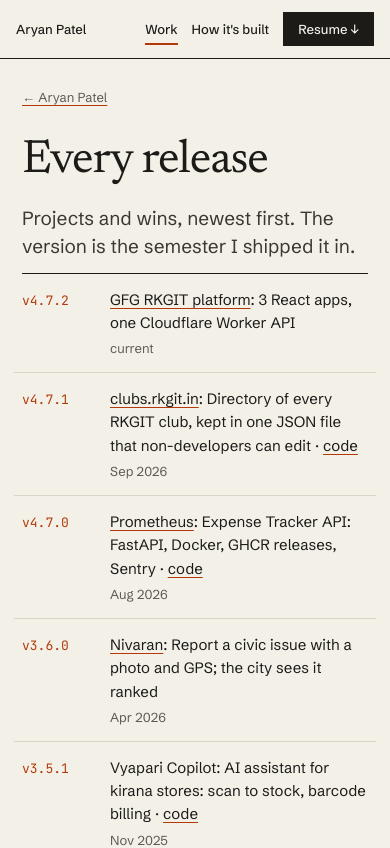
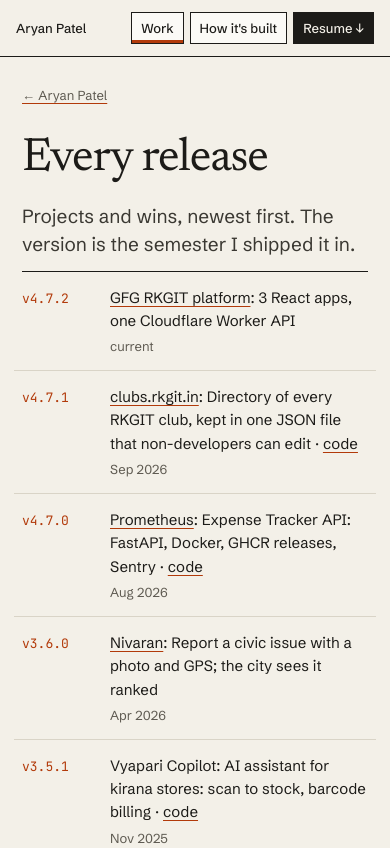
Before and after one commit to patelaryandev/portfolio, a Next.js app: page /work in a window 390 px wide. Shown: the top 848 px of the page. Built offline with nearby package versions, Linux system fonts and the light colour scheme.

Commit message:
Menu as bordered buttons; side panel stays in view and its grid reaches the screen edge; tidier profile card on phones

```diff
--- a/app/globals.css
+++ b/app/globals.css
@@ -161,12 +161,13 @@
 .nav .brand { text-decoration: none; display: flex; align-items: baseline; gap: 10px; }
 .nav .brand b { font-weight: 500; }
 .nav .brand span { color: var(--muted); font-size: 13px; }
-.nav ul { list-style: none; padding: 0; display: flex; gap: 22px; align-items: center; }
-.nav ul a { text-decoration: none; padding: 6px 0; font-weight: 500; border-bottom: 2px solid transparent; transition: color .12s, border-color .12s; }
-.nav ul a:hover, .nav ul a:focus-visible { color: var(--accent); }
-.nav ul a[aria-current] { border-bottom-color: var(--accent); }
-.nav ul a.nav-cv { height: 34px; padding: 0 14px; display: inline-flex; align-items: center; border: 1.5px solid var(--ink); background: var(--ink); color: var(--paper); transition: transform .12s ease, box-shadow .12s ease; }
-.nav ul a.nav-cv:hover, .nav ul a.nav-cv:focus-visible { color: var(--paper); transform: translate(-2px, -2px); box-shadow: 3px 3px 0 var(--accent); }
+.nav ul { list-style: none; padding: 0; display: flex; gap: 8px; align-items: center; }
+.nav ul a { text-decoration: none; height: 34px; padding: 0 14px; display: inline-flex; align-items: center; border: 1.5px solid var(--ink); background: #FBFAF6; font-weight: 500; transition: transform .12s ease, box-shadow .12s ease; }
+.nav ul a:hover, .nav ul a:focus-visible { transform: translate(-2px, -2px); box-shadow: 3px 3px 0 var(--ink); }
+.nav ul a[aria-current] { box-shadow: inset 0 -3px 0 var(--accent); }
+.nav ul a[aria-current]:hover, .nav ul a[aria-current]:focus-visible { box-shadow: inset 0 -3px 0 var(--accent), 3px 3px 0 var(--ink); }
+.nav ul a.nav-cv { background: var(--ink); color: var(--paper); }
+.nav ul a.nav-cv:hover, .nav ul a.nav-cv:focus-visible { box-shadow: 3px 3px 0 var(--accent); }
 
 /* ---- home: profile, chips, buttons ---- */
 .live { margin-top: 18px; }
@@ -180,7 +181,17 @@
 .profile dt { color: var(--muted); }
 .profile dd { margin: 0; }
 .profile-panel { border: none; border-bottom: 1.5px solid var(--ink); }
+.profile-head .ph-place::before { content: " · "; }
 .profile-inline { display: none; margin-top: 24px; max-width: 420px; }
+/* on phones the name is already the big heading, so the card shows the role instead */
+.profile-inline .profile-head { padding: 12px 14px; }
+.profile-inline .profile-head img { width: 56px; height: 56px; }
+.profile-inline .profile-head b { display: none; }
+.profile-inline .profile-head span { display: block; }
+.profile-inline .profile-head .ph-role { font-family: var(--font-serif), serif; font-size: 17px; line-height: 1.15; color: var(--ink); }
+.profile-inline .profile-head .ph-place { margin-top: 2px; }
+.profile-inline .profile-head .ph-place::before { content: none; }
+.profile-inline dl { grid-template-columns: auto 1fr; gap: 6px 12px; padding: 12px 14px 14px; font-size: 12px; }
 
 .chips { list-style: none; padding: 0; display: flex; flex-wrap: wrap; gap: 6px; margin-top: 18px; max-width: 62ch; }
 .chips li { font-family: var(--font-mono), monospace; font-size: 12px; padding: 3px 8px; border: 1px solid var(--ink); background: #FBFAF6; line-height: 1.4; }
@@ -238,16 +249,30 @@
 .diag.mini { pointer-events: none; }
 .diag.mini text { font-size: 15px; fill: var(--ink); stroke: none; }
 
-/* the side panel stays in view while the long left column scrolls, so it never ends half way down */
-@media (min-width: 1001px) and (min-height: 860px) {
-  .home .panel { align-items: flex-start; }
-  .home .panel-in { position: sticky; top: 64px; height: calc(100dvh - 64px); }
+/* the side panel stays in view while the long left column scrolls, so it never ends half way down.
+   Pinned by its bottom edge: on short screens it scrolls until the Revision row reaches the bottom, then stays. */
+@media (min-width: 1001px) {
+  .home .panel { align-items: flex-end; position: relative; }
+  .home .panel-in { position: sticky; bottom: 0; min-height: calc(100dvh - 64px); }
+}
+/* a little tighter on laptop-height screens so the whole panel fits under the menu */
+@media (min-width: 1001px) and (max-height: 860px) {
+  .profile-panel dl { padding: 10px 16px 12px; }
+  .home .panel .blueprint { padding-top: 20px; }
+  .home .panel .stage { margin-top: 10px; }
+  .home .panel .facts { margin-bottom: 12px; }
+}
+/* on screens wider than the page, carry the grid paper out to the right edge */
+@media (min-width: 1181px) {
+  body { overflow-x: clip; }
+  .home .panel::after { content: ""; position: absolute; top: 0; bottom: 0; left: 100%; width: calc((100vw - 1180px) / 2); background: inherit; }
 }
 
 @media (max-width: 1000px) {
   .nav { padding: 12px 16px; font-size: 13px; }
   .nav .brand span { display: none; }
-  .nav ul { gap: 14px; }
+  .nav ul { gap: 6px; }
+  .nav ul a { height: 32px; padding: 0 9px; }
   .profile-panel { display: none; }
   .profile-inline { display: block; }
   .card { grid-template-columns: 1fr; }
@@ -260,8 +285,8 @@
   .card .foot { flex-wrap: wrap; }
   .card .pen { white-space: nowrap; margin-left: 0; }
 }
-@media (max-width: 380px) { .nav ul { gap: 10px; } .nav ul a.nav-cv { padding: 0 9px; } }
+@media (max-width: 380px) { .nav ul a { padding: 0 7px; } }
 @media (prefers-reduced-motion: reduce) {
   .btn, .card, .nav ul a, .kicker a .arr { transition: none; }
-  .btn:hover, .card:hover, .card:focus-within, .nav ul a.nav-cv:hover, .kicker a:hover .arr { transform: none; }
+  .btn:hover, .card:hover, .card:focus-within, .nav ul a:hover, .nav ul a:focus-visible, .kicker a:hover .arr { transform: none; }
 }
--- a/app/page.tsx
+++ b/app/page.tsx
@@ -27,9 +27,9 @@
       <section className="left">
         <h1 className="name">{site.name},<br /><i>v{version}</i>, still shipping.</h1>
         <p className="lede">{site.lede}</p>
-        <Profile where="inline" />
         <ul className="chips" aria-label="What I work with">{site.stack.map((s) => <li key={s}>{s}</li>)}</ul>
         <Cta />
+        <Profile where="inline" />
         <h2 className="kicker"><span>Selected work</span></h2>
         <ProjectCards items={all.filter((e) => cardIds.includes(e.id))} pens={pens} />
         <h2 className="kicker"><span>Also shipped</span><Link href="/work">Every release <span className="arr">→</span></Link></h2>
--- a/components/Profile.tsx
+++ b/components/Profile.tsx
@@ -1,12 +1,12 @@
 import { site } from '@/content/site';
 
-// Photo, name and three facts. Rendered twice on the home page: in the side panel on wide screens, near the top on phones.
+// Photo, name and three facts. Rendered twice on the home page: in the side panel on wide screens, under the buttons on phones.
 export function Profile({ where }: { where: 'panel' | 'inline' }) {
   return (
     <div className={`profile profile-${where} grid`}>
       <div className="profile-head">
         <img src="/aryan-patel.jpg" width="64" height="64" alt={`Photo of ${site.name}`} />
-        <div><b>{site.name}</b><span>{site.title} · {site.place}</span></div>
+        <div><b>{site.name}</b><span className="ph-role">{site.title}</span><span className="ph-place">{site.place}</span></div>
       </div>
       <dl>
         <dt>Currently</dt><dd>{site.profile.currently}</dd>
```
